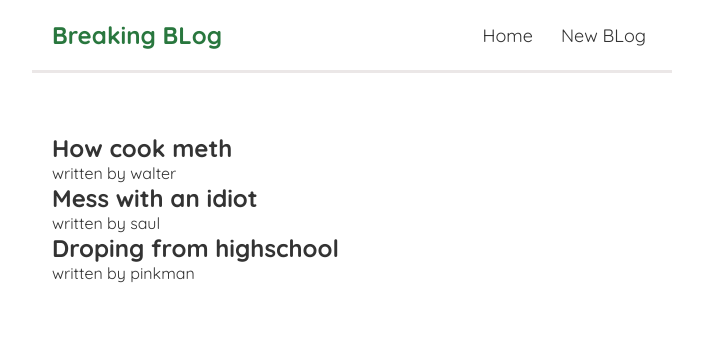
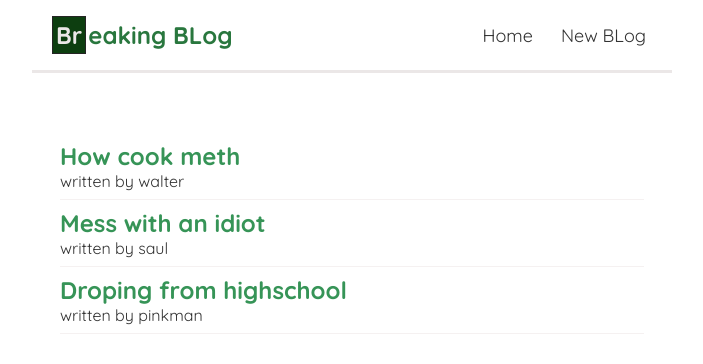
Before and after one commit to nalendro16/react-basic, a React (Create React App) app: page / in a window 1280 px wide. Shown: the top 364 px of the page, without its empty margins (288-991 px from the left). Built offline with nearby package versions, Linux system fonts and the light colour scheme.

Commit message:
styling preview blog

```diff
--- a/src/Navbar.js
+++ b/src/Navbar.js
@@ -1,7 +1,9 @@
 const Navbar = () => {
   return (
     <nav className="navbar">
-      <h1>Breaking BLog</h1>
+      <h1>
+        <p className="logo">Br</p>eaking BLog
+      </h1>
       <div className="links">
         <a href="/">Home</a>
         <a href="/create">New BLog</a>
--- a/src/index.css
+++ b/src/index.css
@@ -4,6 +4,14 @@
   margin: 0;
   font-family: 'Quicksand';
   color: #333;
+}
+.navbar p {
+  display: inline;
+  border: 1px solid rgb(37, 36, 36);
+  padding: 3px;
+  color: #ebe7e7;
+  margin-right: 2px;
+  background-color: #0d3e10;
 }
 .navbar {
   padding: 20px;
@@ -35,3 +43,19 @@
   margin: 40px auto;
   padding: 20px;
 }
+
+/* blog content */
+.blog-prev {
+  margin: 8px;
+  border-bottom: 1px solid #f5f1f1;
+  padding-bottom: 8px;
+}
+.blog-prev h2 {
+  color: #369457;
+}
+.blog-prev h2:hover {
+  color: #29773e;
+}
+.blog-prev:hover {
+  box-shadow: 1px 3px 5px rgba(0, 0, 0, 0.1);
+}
```
